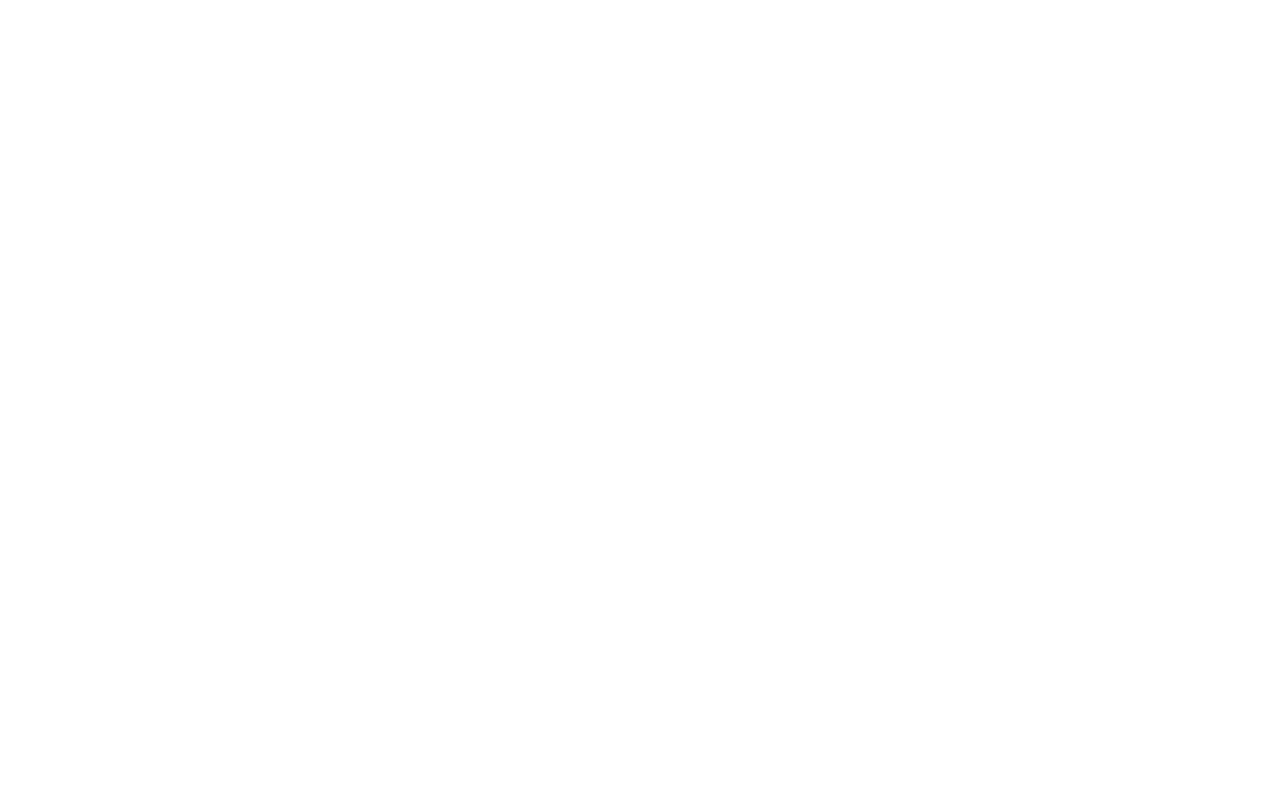
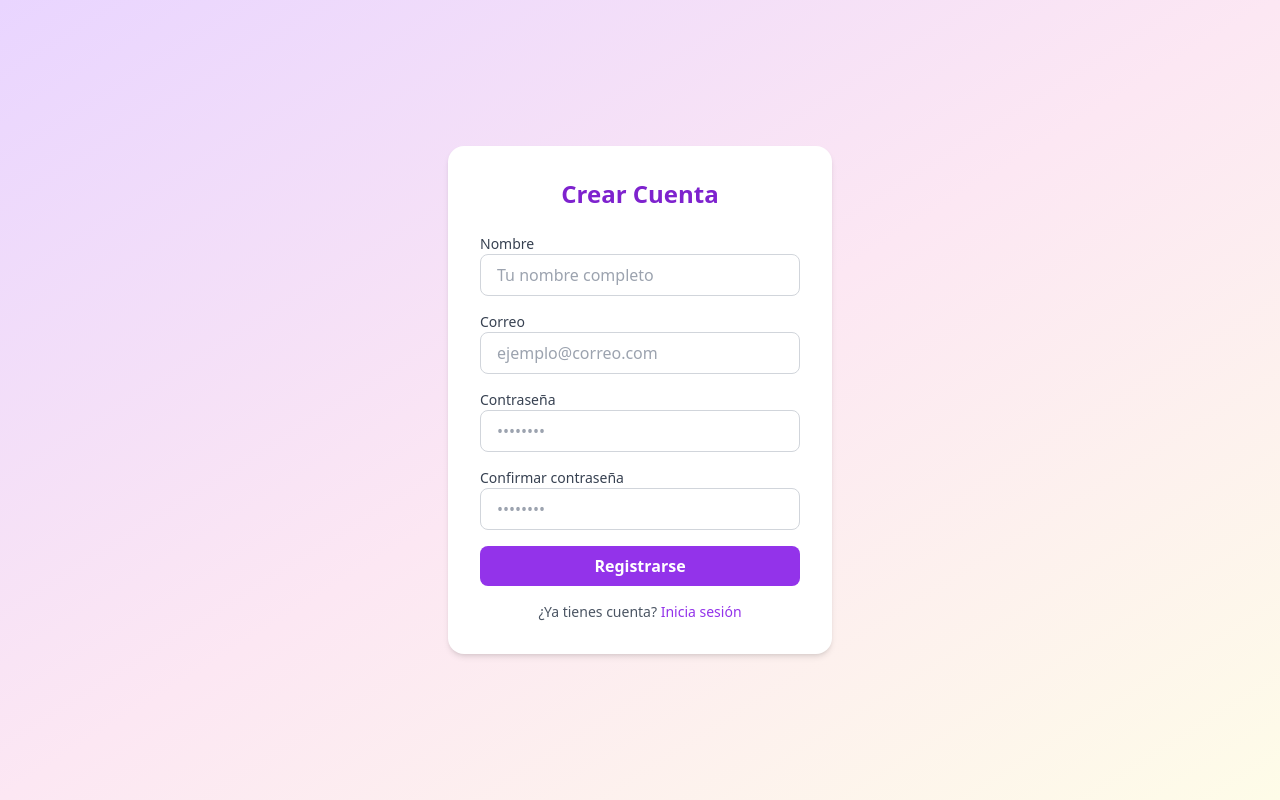
Before and after one commit to MiggFk/ShirlyRoseProyect, a React (Create React App) app in the folder frontend/: page /register in a window 1280 px wide. Before the commit this address had no page. Built offline with nearby package versions, Linux system fonts and the light colour scheme.

Commit message:
Login/register, Backend y Organizacion

```diff
--- a/frontend/src/App.js
+++ b/frontend/src/App.js
@@ -1,5 +1,6 @@
 import { BrowserRouter as Router, Routes, Route } from "react-router-dom";
-import Login from "./pages/Login";
+import Login from "./pages/auth/Login";
+import Register from "./pages/auth/Register";
 import Profile from "./pages/Profile";
 import DashboardLayout from "./pages/dashboard/DashboardLayout";
 import Home from "./pages/dashboard/Home";
@@ -8,12 +9,15 @@
 import Users from "./pages/dashboard/Users";
 import PrivateRoute from "./components/PrivateRoute";
 import RoleRoute from "./components/RoleRoute";
+import IndexHome from "./pages/home/IndexHome";
 
 function App() {
   return (
     <Router>
       <Routes>
-        <Route path="/" element={<Login />} />
+        <Route path="/" element={<IndexHome />} />
+        <Route path="/login" element={<Login />} />
+        <Route path="/register" element={<Register />} />
 
         <Route
           path="/profile"
--- a/frontend/src/pages/Login.jsx
+++ b/frontend/src/pages/auth/Login.jsx
@@ -91,6 +91,17 @@
               >
                 Ingresar
               </button>
+              <div className="text-center mt-4">
+                <p className="text-sm text-gray-600">
+                  ¿No tienes cuenta?{" "}
+                  <a
+                    href="/register"
+                    className="text-purple-600 hover:underline font-medium"
+                  >
+                    Regístrate aquí
+                  </a>
+                </p>
+              </div>
             </Form>
           )}
         </Formik>
--- /dev/null
+++ b/frontend/src/pages/auth/Register.jsx
@@ -0,0 +1,153 @@
+import { Formik, Form, Field, ErrorMessage } from "formik";
+import * as Yup from "yup";
+import axios from "axios";
+import { useNavigate } from "react-router-dom";
+
+export default function Register() {
+  const navigate = useNavigate();
+
+  return (
+    <div className="min-h-screen flex items-center justify-center bg-gradient-to-br from-purple-200 via-pink-100 to-yellow-50">
+      <div className="bg-white p-8 rounded-2xl shadow-md w-full max-w-sm">
+        <h2 className="text-2xl font-bold text-center mb-6 text-purple-700">
+          Crear Cuenta
+        </h2>
+
+        <Formik
+          initialValues={{
+            name: "",
+            email: "",
+            password: "",
+            confirmPassword: "",
+          }}
+          validationSchema={Yup.object({
+            name: Yup.string()
+              .min(3, "Mínimo 3 caracteres")
+              .required("El nombre es obligatorio"),
+            email: Yup.string()
+              .email("Correo inválido")
+              .required("El correo es obligatorio"),
+            password: Yup.string()
+              .min(6, "Mínimo 6 caracteres")
+              .required("La contraseña es obligatoria"),
+            confirmPassword: Yup.string()
+              .oneOf([Yup.ref("password"), null], "Las contraseñas no coinciden")
+              .required("Confirma tu contraseña"),
+          })}
+          onSubmit={async (values, { setSubmitting, setFieldError }) => {
+            try {
+              // 1. Petición al backend
+              const { data } = await axios.post(
+                "http://localhost:5000/api/auth/register",
+                {
+                  name: values.name,
+                  email: values.email,
+                  password: values.password,
+                }
+              );
+
+              // 2. Guardar token y usuario en localStorage
+              localStorage.setItem("token", data.token);
+              localStorage.setItem("user", JSON.stringify(data.user));
+
+              // 3. Redirigir después de registro
+              navigate("/profile");
+            } catch (err) {
+              if (err.response?.status === 400) {
+                setFieldError("email", "Este correo ya está registrado");
+              } else {
+                alert("Error en el servidor. Intenta más tarde.");
+              }
+            } finally {
+              setSubmitting(false);
+            }
+          }}
+        >
+          {() => (
+            <Form className="space-y-4">
+              <div>
+                <label className="block text-sm text-gray-700">Nombre</label>
+                <Field
+                  name="name"
+                  type="text"
+                  className="w-full px-4 py-2 border border-gray-300 rounded-lg focus:ring-2 focus:ring-purple-400"
+                  placeholder="Tu nombre completo"
+                />
+                <ErrorMessage
+                  name="name"
+                  component="div"
+                  className="text-sm text-red-500 mt-1"
+                />
+              </div>
+
+              <div>
+                <label className="block text-sm text-gray-700">Correo</label>
+                <Field
+                  name="email"
+                  type="email"
+                  className="w-full px-4 py-2 border border-gray-300 rounded-lg focus:ring-2 focus:ring-purple-400"
+                  placeholder="ejemplo@correo.com"
+                />
+                <ErrorMessage
+                  name="email"
+                  component="div"
+                  className="text-sm text-red-500 mt-1"
+                />
+              </div>
+
+              <div>
+                <label className="block text-sm text-gray-700">Contraseña</label>
+                <Field
+                  name="password"
+                  type="password"
+                  className="w-full px-4 py-2 border border-gray-300 rounded-lg focus:ring-2 focus:ring-purple-400"
+                  placeholder="••••••••"
+                />
+                <ErrorMessage
+                  name="password"
+                  component="div"
+                  className="text-sm text-red-500 mt-1"
+                />
+              </div>
+
+              <div>
+                <label className="block text-sm text-gray-700">
+                  Confirmar contraseña
+                </label>
+                <Field
+                  name="confirmPassword"
+                  type="password"
+                  className="w-full px-4 py-2 border border-gray-300 rounded-lg focus:ring-2 focus:ring-purple-400"
+                  placeholder="••••••••"
+                />
+                <ErrorMessage
+                  name="confirmPassword"
+                  component="div"
+                  className="text-sm text-red-500 mt-1"
+                />
+              </div>
+
+              <button
+                type="submit"
+                className="w-full bg-purple-600 hover:bg-purple-700 text-white font-semibold py-2 px-4 rounded-lg transition duration-200"
+              >
+                Registrarse
+              </button>
+              <div className="text-center mt-4">
+                <p className="text-sm text-gray-600">
+                  ¿Ya tienes cuenta?{" "}
+                  <a
+                    href="/login"
+                    className="text-purple-600 hover:underline font-medium"
+                  >
+                    Inicia sesión
+                  </a>
+                </p>
+              </div>
+            </Form>
+          )}
+        </Formik>
+      </div>
+    </div>
+  );
+}
```
Also changed, not shown: frontend/src/pages/home/IndexHome.jsx (added), 1 other file (tests, documents, lock files or other folders).
